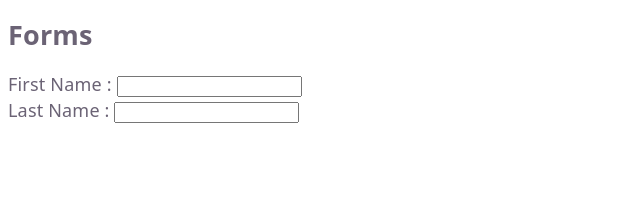
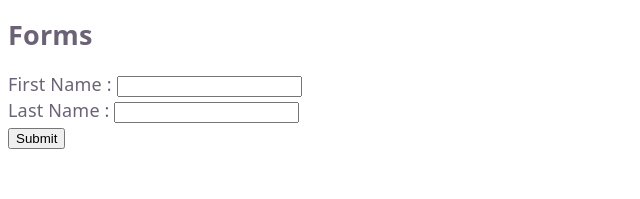
Before and after one commit to rudraksh-codes/ReactDRFProj, a React (Vite) app in the folder my-react-project/: page / in a window 1280 px wide. Shown: the top 199 px of the page, without its empty margins (0-640 px from the left). Built offline with nearby package versions, Linux system fonts and the light colour scheme.

Commit message:
feat: add submit logic, e.preventDefault()

```diff
--- a/my-react-project/src/components/LearnForms.jsx
+++ b/my-react-project/src/components/LearnForms.jsx
@@ -20,16 +20,22 @@ const LearnForms = () => {
         setFormData({
             ...formData, [e.target.name] : e.target.value
         })
+    }
 
+    const handleFormSubmit = (e) => {
+        e.preventDefault()
+        console.log("form submitted", formData)
     }
 
   return (
     <>
         <h2>Forms</h2>
-        <form action="">
+        <form action="" onSubmit={handleFormSubmit}>
             First Name : <input type="text" name='firstName' value={formData.firstName} onChange={handleFormInput}/>
             <br />
             Last Name : <input type="text" name="lastName" value={formData.lastName} onChange={handleFormInput}/>
+            <br />
+            <input type="submit" value="Submit" />
         </form>
     </>
   )
```
